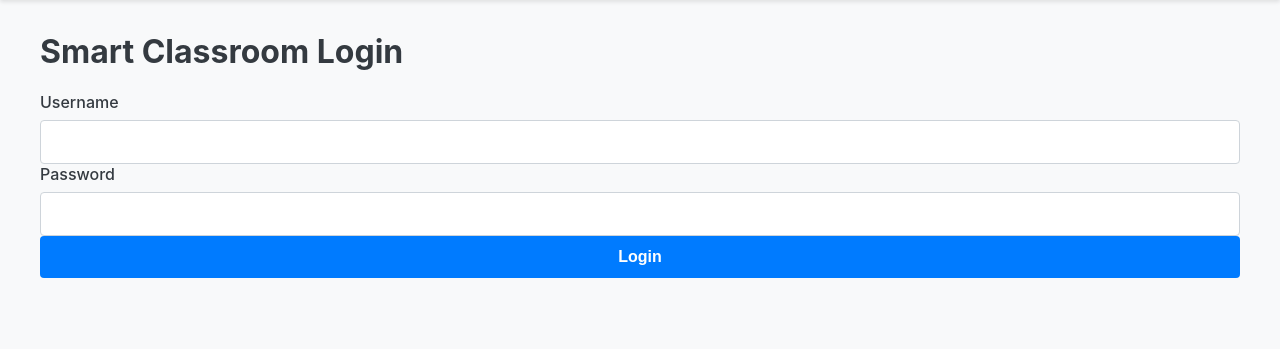
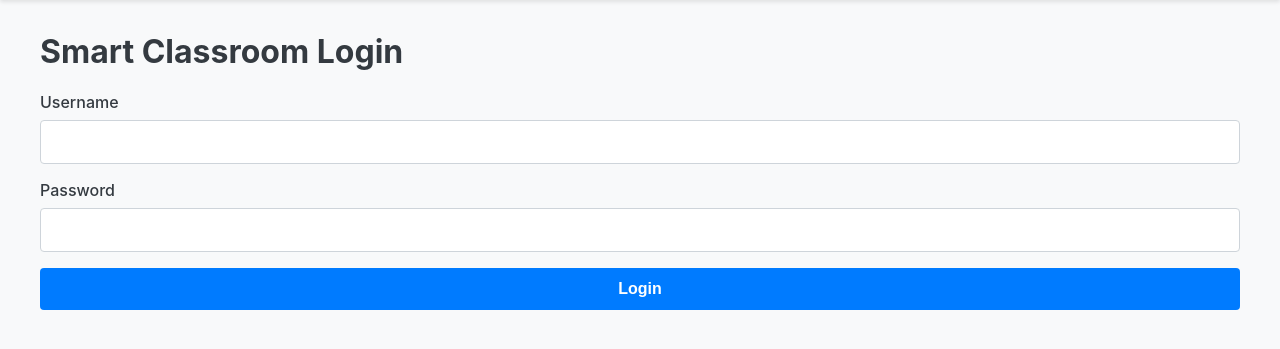
Before and after one commit to vush-man/SmartEdu-Planner, a Flask app: page /login in a window 1280 px wide. Shown: the part 53-402 px from the top of the page. Run offline with Flask 3, Linux system fonts and the light colour scheme.

Commit message:
style.css

```diff
--- a/app/static/style.css
+++ b/app/static/style.css
@@ -11,7 +11,6 @@ body {
     padding: 0 1rem;
 }
 
-/* --- Navbar --- */
 .navbar {
     background-color: #343a40;
     color: #ffffff;
@@ -214,3 +213,7 @@ body {
     max-width: 450px;
     margin: 4rem auto;
 }
+
+.login-container .form-group {
+    margin-bottom: 1rem;
+}
```
